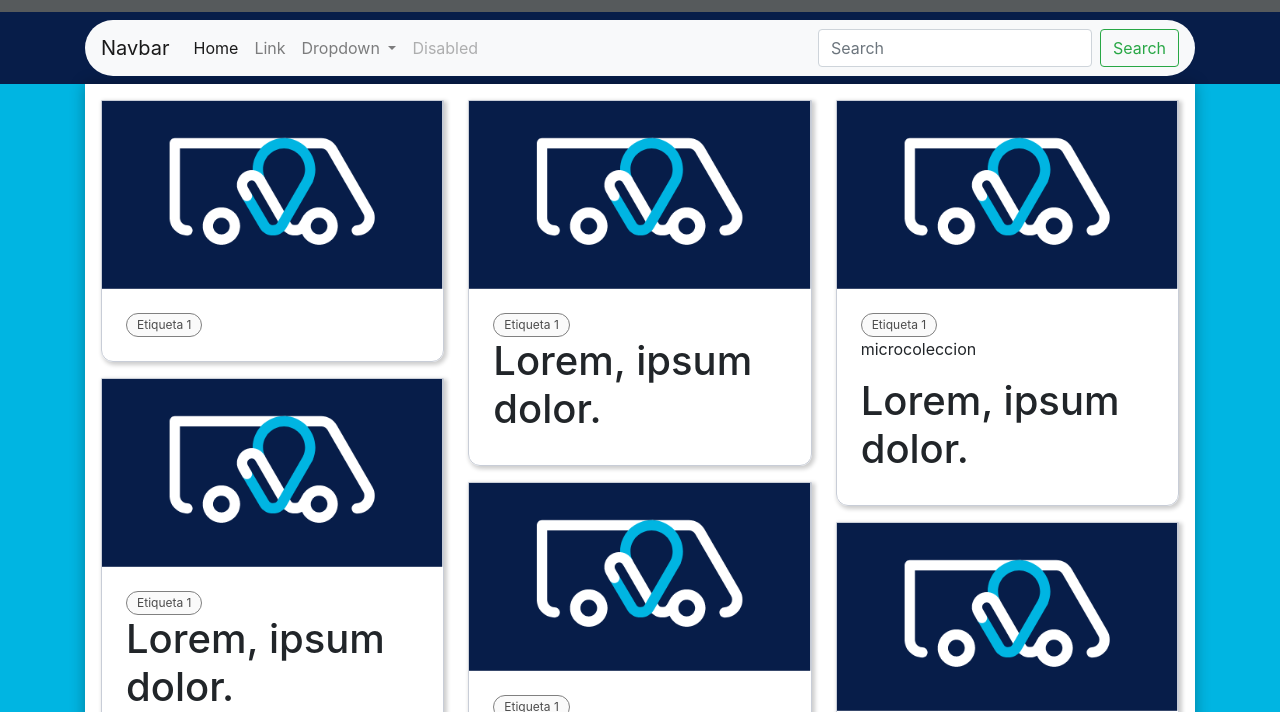
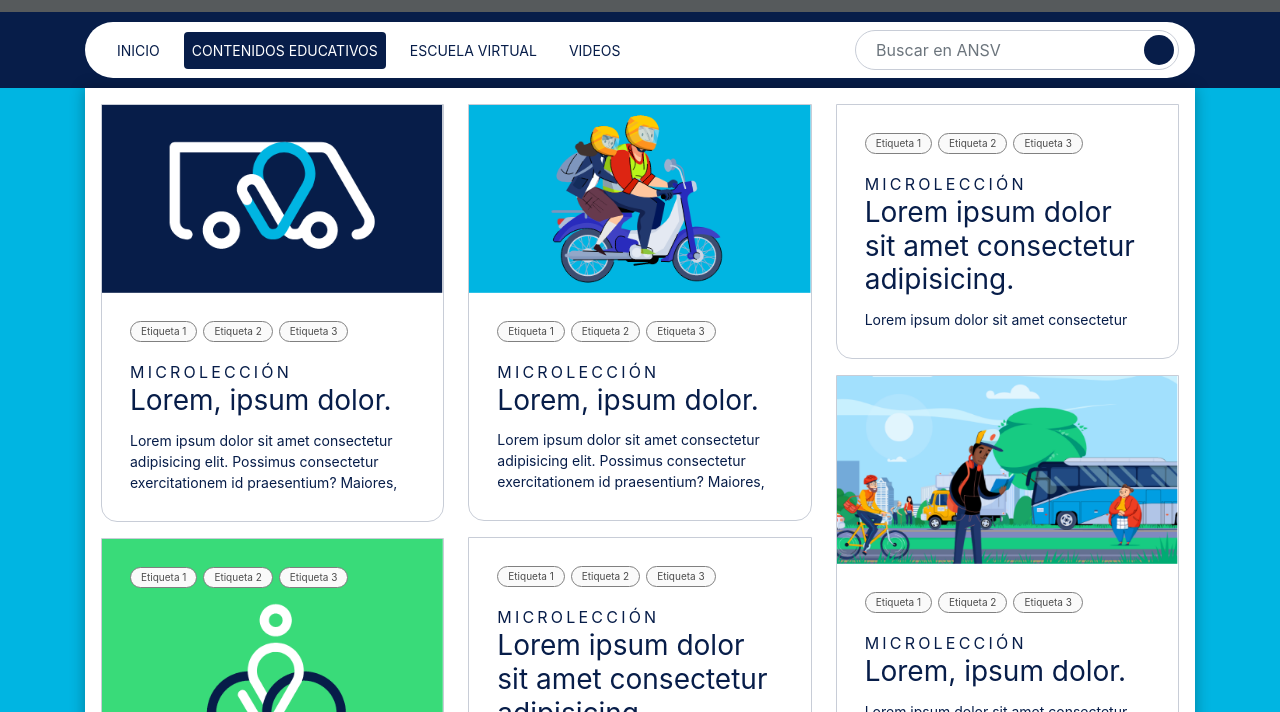
Before and after one commit to kevinmalaverr/prueba-tecnica-gitei, a plain HTML site: page index.html in a window 1280 px wide. Shown: the part 88-800 px from the top of the page. Drawn offline with nearby package versions, Linux system fonts and the light colour scheme.

Commit message:
terminada grilla principal

```diff
--- a/index.html
+++ b/index.html
@@ -31,174 +31,249 @@
 			</div>
 		</header>
 		<main>
+			<!-- barra de navegacíon -->
 			<div class="navbar-container">
 				<div class="container">
-
-
-        <nav class="navbar navbar-expand-lg navbar-light bg-light">
-          <a class="navbar-brand" href="#">Navbar</a>
-          <button class="navbar-toggler" type="button" data-toggle="collapse" data-target="#navbarSupportedContent" aria-controls="navbarSupportedContent" aria-expanded="false" aria-label="Toggle navigation">
+					<nav class="navbar navbar-expand-lg navbar-light">
+						<button
+							class="navbar-toggler"
+							type="button"
+							data-toggle="collapse"
+							data-target="#navbarSupportedContent"
+							aria-controls="navbarSupportedContent"
+							aria-expanded="false"
+							aria-label="Toggle navigation"
+						>
 							<span class="navbar-toggler-icon"></span>
 						</button>
 
 						<div class="collapse navbar-collapse" id="navbarSupportedContent">
 							<ul class="navbar-nav mr-auto">
+								<li class="nav-item">
+									<a class="nav-link" href="#"
+										>INICIO <span class="sr-only">(current)</span></a
+									>
+								</li>
 								<li class="nav-item active">
-                <a class="nav-link" href="#">Home <span class="sr-only">(current)</span></a>
+									<a class="nav-link" href="#">CONTENIDOS EDUCATIVOS</a>
 								</li>
 								<li class="nav-item">
-                <a class="nav-link" href="#">Link</a>
-              </li>
-              <li class="nav-item dropdown">
-                <a class="nav-link dropdown-toggle" href="#" id="navbarDropdown" role="button" data-toggle="dropdown" aria-haspopup="true" aria-expanded="false">
-                  Dropdown
-                </a>
-                <div class="dropdown-menu" aria-labelledby="navbarDropdown">
-                  <a class="dropdown-item" href="#">Action</a>
-                  <a class="dropdown-item" href="#">Another action</a>
-                  <div class="dropdown-divider"></div>
-                  <a class="dropdown-item" href="#">Something else here</a>
-                </div>
+									<a class="nav-link" href="#">ESCUELA VIRTUAL</a>
 								</li>
 								<li class="nav-item">
-                <a class="nav-link disabled" href="#" tabindex="-1" aria-disabled="true">Disabled</a>
+									<a class="nav-link" href="#">VIDEOS</a>
 								</li>
 							</ul>
-            <form class="form-inline my-2 my-lg-0">
-              <input class="form-control mr-sm-2" type="search" placeholder="Search" aria-label="Search">
-              <button class="btn btn-outline-success my-2 my-sm-0" type="submit">Search</button>
+							<form class="form-inline my-2 my-lg-0 rounded-form">
+								<input
+									class="form-control mr-sm-2"
+									type="search"
+									placeholder="Buscar en ANSV"
+									aria-label="Search"
+								/>
+								<button class="btn" type="submit"></button>
 							</form>
 						</div>
 					</nav>
 				</div>
+				<!-- /barra de navegacíon -->
 			</div>
+
 			<div class="main-content">
 				<div class="container">
 					<div class="board">
+						<div class="board__grid">
 							<div class="board-col">
 								<article class="article-card">
 									<div class="card__image">
-                  <img src="images/image_1.png" alt="" class="image">
+										<img src="images/image_1.png" alt="" class="image" />
 									</div>
 									<div class="card-content">
 										<div class="card__tags">
 											<div class="tag">
 												<span>Etiqueta 1</span>
 											</div>
+											<div class="tag">
+												<span>Etiqueta 2</span>
 											</div>
-                  <div class="card__type"></div>
-                  <div class="card__title"></div>
-                  <div class="card__description"></div>
+											<div class="tag">
+												<span>Etiqueta 3</span>
+											</div>
+										</div>
+										<div class="card__type">
+											<p>MICROLECCIÓN</p>
+										</div>
+										<div class="card__title">
+											<h1>Lorem, ipsum dolor.</h1>
+										</div>
+										<div class="card__description">
+											<p>
+												Lorem ipsum dolor sit amet consectetur adipisicing elit.
+												Possimus consectetur exercitationem id praesentium?
+												Maiores,
+											</p>
+										</div>
 									</div>
 								</article>
-              <article class="article-card">
+								<article class="article-card article-card--image">
 									<div class="card__image">
-                  <img src="images/image_1.png" alt="" class="image">
+										<img src="images/image_3.png" alt="" class="image" />
 									</div>
 									<div class="card-content">
 										<div class="card__tags">
 											<div class="tag">
 												<span>Etiqueta 1</span>
 											</div>
+											<div class="tag">
+												<span>Etiqueta 2</span>
 											</div>
-                  <div class="card__type"></div>
-                  <div class="card__title">
-                    <h1>Lorem, ipsum dolor.</h1>
+											<div class="tag">
+												<span>Etiqueta 3</span>
 											</div>
-                  <div class="card__description"></div>
+										</div>
+										<div class="card__type">
+											<p>DOCUMENTO</p>
+										</div>
 									</div>
 								</article>
 							</div>
 							<div class="board-col">
 								<article class="article-card">
 									<div class="card__image">
-                  <img src="images/image_1.png" alt="" class="image">
+										<img src="images/image_2.png" alt="" class="image" />
 									</div>
 									<div class="card-content">
 										<div class="card__tags">
 											<div class="tag">
 												<span>Etiqueta 1</span>
 											</div>
+											<div class="tag">
+												<span>Etiqueta 2</span>
 											</div>
-                  <div class="card__type"></div>
+											<div class="tag">
+												<span>Etiqueta 3</span>
+											</div>
+										</div>
+										<div class="card__type">
+											<p>MICROLECCIÓN</p>
+										</div>
 										<div class="card__title">
 											<h1>Lorem, ipsum dolor.</h1>
 										</div>
-                  <div class="card__description"></div>
+										<div class="card__description">
+											<p>
+												Lorem ipsum dolor sit amet consectetur adipisicing elit.
+												Possimus consectetur exercitationem id praesentium?
+												Maiores,
+											</p>
+										</div>
+									</div>
+								</article>
+								<article class="article-card">
+									<div class="card-content">
+										<div class="card__tags">
+											<div class="tag">
+												<span>Etiqueta 1</span>
+											</div>
+											<div class="tag">
+												<span>Etiqueta 2</span>
+											</div>
+											<div class="tag">
+												<span>Etiqueta 3</span>
+											</div>
+										</div>
+										<div class="card__type">
+											<p>MICROLECCIÓN</p>
+										</div>
+										<div class="card__title">
+											<h1>
+												Lorem ipsum dolor sit amet consectetur adipisicing.
+											</h1>
+										</div>
+									</div>
+								</article>
+							</div>
+							<div class="board-col">
+								<article class="article-card">
+									<div class="card-content">
+										<div class="card__tags">
+											<div class="tag">
+												<span>Etiqueta 1</span>
+											</div>
+											<div class="tag">
+												<span>Etiqueta 2</span>
+											</div>
+											<div class="tag">
+												<span>Etiqueta 3</span>
+											</div>
+										</div>
+										<div class="card__type">
+											<p>MICROLECCIÓN</p>
+										</div>
+										<div class="card__title">
+											<h1>
+												Lorem ipsum dolor sit amet consectetur adipisicing.
+											</h1>
+										</div>
+										<div class="card__description">
+											<p>
+												Lorem ipsum dolor sit amet consectetur
+											</p>
+										</div>
 									</div>
 								</article>
 								<article class="article-card">
 									<div class="card__image">
-                  <img src="images/image_1.png" alt="" class="image">
+										<img src="images/image_4.png" alt="" class="image" />
 									</div>
 									<div class="card-content">
 										<div class="card__tags">
 											<div class="tag">
 												<span>Etiqueta 1</span>
 											</div>
+											<div class="tag">
+												<span>Etiqueta 2</span>
 											</div>
-                  <div class="card__type"></div>
-                  <div class="card__title"></div>
-                  <div class="card__description"></div>
-                </div>
-              </article>
-            </div>
-            <div class="board-col">
-              <article class="article-card">
-                <div class="card__image">
-                  <img src="images/image_1.png" alt="" class="image">
-                </div>
-                <div class="card-content">
-                  <div class="card__tags">
 											<div class="tag">
-                      <span>Etiqueta 1</span>
+												<span>Etiqueta 3</span>
 											</div>
 										</div>
 										<div class="card__type">
-                    <p>microcoleccion</p>
+											<p>MICROLECCIÓN</p>
 										</div>
 										<div class="card__title">
 											<h1>Lorem, ipsum dolor.</h1>
 										</div>
-                  <div class="card__description"></div>
+										<div class="card__description">
+											<p>
+												Lorem ipsum dolor sit amet consectetur adipisicing elit.
+												Possimus consectetur exercitationem id praesentium?
+												Maiores,
+											</p>
 										</div>
-              </article>
-              <article class="article-card">
-                <div class="card__image">
-                  <img src="images/image_1.png" alt="" class="image">
-                </div>
-                <div class="card-content">
-                  <div class="card__tags">
-                    <div class="tag">
-                      <span>Etiqueta 1</span>
-                    </div>
-                  </div>
-                  <div class="card__type"></div>
-                  <div class="card__title"></div>
-                  <div class="card__description"></div>
 									</div>
 								</article>
 							</div>
+						</div>
 
-
+						<hr />
 					</div>
 				</div>
 			</div>
+		</main>
 
-      </div>
-    </main>
+		<!-- footer -->
 		<footer id="footer">
 			<div class="container">
-
 				<span>Prueba Técnica | gitei - UNAL</span>
 				<div class="social-links">
-          <a href=""><img src="images/facebook_logo.svg" alt=""></a>
-          <a href=""><img src="images/instagram_logo.svg" alt=""></a>
-          <a href=""><img src="images/twitter_logo.svg" alt=""></a>
+					<a href=""><img src="images/facebook_logo.svg" alt="" /></a>
+					<a href=""><img src="images/instagram_logo.svg" alt="" /></a>
+					<a href=""><img src="images/twitter_logo.svg" alt="" /></a>
 				</div>
-
 			</div>
 		</footer>
+		<!-- /footer -->
 	</body>
 	<script
 		src="https://code.jquery.com/jquery-3.5.1.slim.min.js"
--- a/styles/base/_general.scss
+++ b/styles/base/_general.scss
@@ -1,9 +1,9 @@
-body {
-  margin: 0;
-  padding: 0;
-  color: var(--color-dark-blue);
+html body {
+	margin: 0;
+	padding: 0;
+	color: var(--color-dark-blue);
 }
 
 .image {
-  width: 100%;
+	width: 100%;
 }
--- a/styles/base/_root.scss
+++ b/styles/base/_root.scss
@@ -8,6 +8,6 @@
 	--border: 1px solid #c8cdd7;
 	--border-tag: 1px solid #808080;
 
-  --shadow-card: 2px 2px 4px 1px rgb(0 0 0 / 0.2);
+	// --shadow-card: 2px 2px 4px 1px rgb(0 0 0 / 0.2);
 	--shadow-board: 0 0 15px 0 rgba(0, 0, 0, 0.3);
 }
--- a/styles/components/_card.scss
+++ b/styles/components/_card.scss
@@ -8,13 +8,38 @@
 .article-card {
 	width: 100%;
 	border: var(--border);
-  border-bottom-left-radius: 12px;
-  border-bottom-right-radius: 12px;
+	border-bottom-left-radius: 16px;
+	border-bottom-right-radius: 16px;
 	box-shadow: var(--shadow-card);
+
+	h1,
+	p {
+		margin: 0;
+	}
+}
+
+.article-card--image {
+	position: relative;
+
+	.card__image img {
+		border-bottom-left-radius: 16px;
+		border-bottom-right-radius: 16px;
+	}
+	.card-content {
+		position: absolute;
+		height: 100%;
+		top: 0;
+		left: 0;
+
+		.card__type {
+			position: absolute;
+			bottom: 20px;
+		}
+	}
 }
 
 .card-content {
-  padding: 24px;
+	padding: 28px;
 }
 
 .card__tags {
@@ -22,11 +47,30 @@
 	flex-wrap: wrap;
 }
 
+.card__title h1 {
+	font-size: 28px;
+	font-weight: 400;
+}
+
+.card__description {
+	font-size: 14px;
+}
+
+.card__tags,
+.card__title {
+	margin-bottom: 12px;
+}
+
 .tag {
 	background-color: #fafafa;
 	color: #4d4d4d;
 	border: var(--border-tag);
 	border-radius: 16px;
-  font-size: 12px;
+	font-size: 10px;
 	padding: 2px 10px;
+	margin: 0 6px 6px 0;
 }
+
+.card__type {
+	letter-spacing: 0.2em;
+}
--- a/styles/components/_navbar.scss
+++ b/styles/components/_navbar.scss
@@ -1,10 +1,54 @@
 //menu de navegación
 
 .navbar-container {
-  background: var(--color-dark-blue);
-  padding: 8px 0;
+	background: var(--color-dark-blue);
+	padding: 10px 0;
 }
 
 .navbar {
-  border-radius: 30px;
+	border-radius: 30px;
+	font-size: 14px;
+	background: #fff;
+
+	.nav-link {
+		color: var(--color-dark-blue) !important;
+	}
 }
+
+.nav-item {
+	margin: 0 8px;
+}
+
+.nav-item.active {
+	background: var(--color-dark-blue);
+	border-radius: 4px;
+	.nav-link {
+		color: #fff !important;
+	}
+}
+
+.rounded-form {
+	border-radius: 24px;
+	border: var(--border);
+	width: fit-content;
+
+	.form-control {
+		border: none;
+		background: none;
+		margin-left: 8px;
+
+		&:focus {
+			border: none;
+			box-shadow: none;
+			background: none;
+		}
+	}
+
+	.btn {
+		width: 30px;
+		height: 30px;
+		background: var(--color-dark-blue);
+		border-radius: 50%;
+		margin-right: 4px;
+	}
+}
--- a/styles/layout/_layout.scss
+++ b/styles/layout/_layout.scss
@@ -10,8 +10,11 @@
 	border-bottom-right-radius: 12px;
 	box-shadow: var(--shadow-board);
 	padding: 16px;
+}
+
+.board__grid {
 	display: grid;
-  grid-template-columns: repeat(3, 1fr);
+	grid-template-columns: 1fr;
 	gap: 16px;
 	column-gap: 24px;
 	align-items: start;
@@ -22,3 +25,17 @@
 	grid-template-columns: 1fr;
 	gap: 16px;
 }
+
+// media queries ===========================
+
+@media screen and (min-width: 576px) {
+	.board__grid {
+		grid-template-columns: repeat(2, 1fr);
+	}
+}
+
+@media screen and (min-width: 768px) {
+	.board__grid {
+		grid-template-columns: repeat(3, 1fr);
+	}
+}
```
Also changed, not shown: styles/styles.css, 1 other file. Lines whose indentation alone changed are shown as unchanged.
